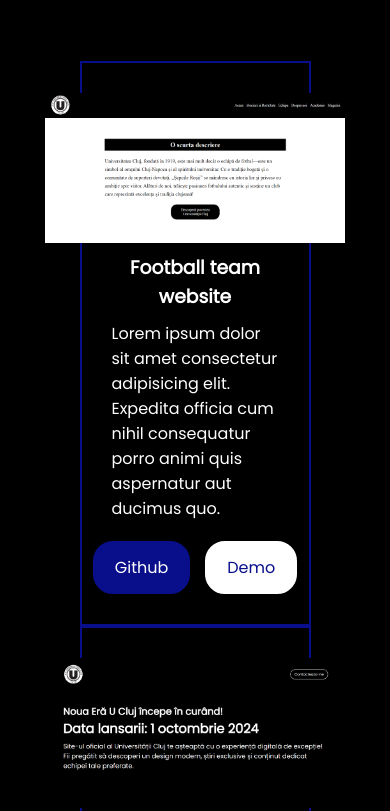
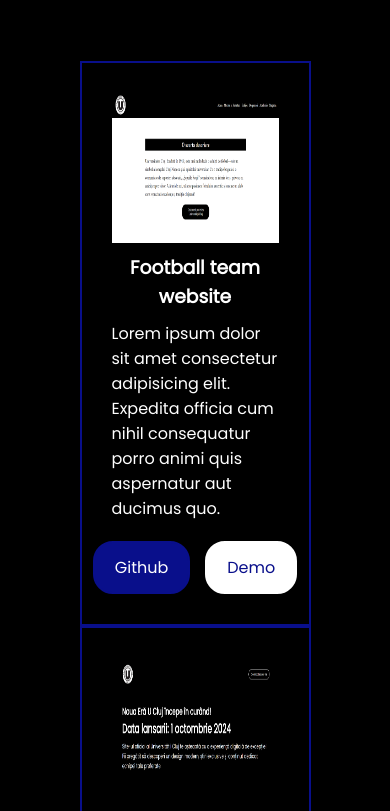
Before and after one commit to andreirosca12/andreirosca12.github.io, a plain HTML site: page index.html in a window 390 px wide. Shown: the part 1957-2768 px from the top of the page. Drawn offline with Linux system fonts and the light colour scheme.

Commit message:
img mobile si schimbat linkuri

```diff
--- a/script.js
+++ b/script.js
@@ -12,8 +12,8 @@
                             <h3>${project.titlu}</h3>
                             <p>${project.descriere}</p>
                             <div class="buttons">
-                                <a class="b1" href="${project.demo}">Github</a>
-                                <a class="b2" href="${project.source}">Demo</a>
+                                <a class="b1" href="${project.source}">Github</a>
+                                <a class="b2" href="${project.demo}">Demo</a>
                             </div>
                         </div>
             `;
--- a/styles.css
+++ b/styles.css
@@ -158,6 +158,7 @@
 .card2 img{
     width: 300px;
     height: 150px;
+    max-width: 100%;
 }
 .card2{
     padding: 30px;
```
